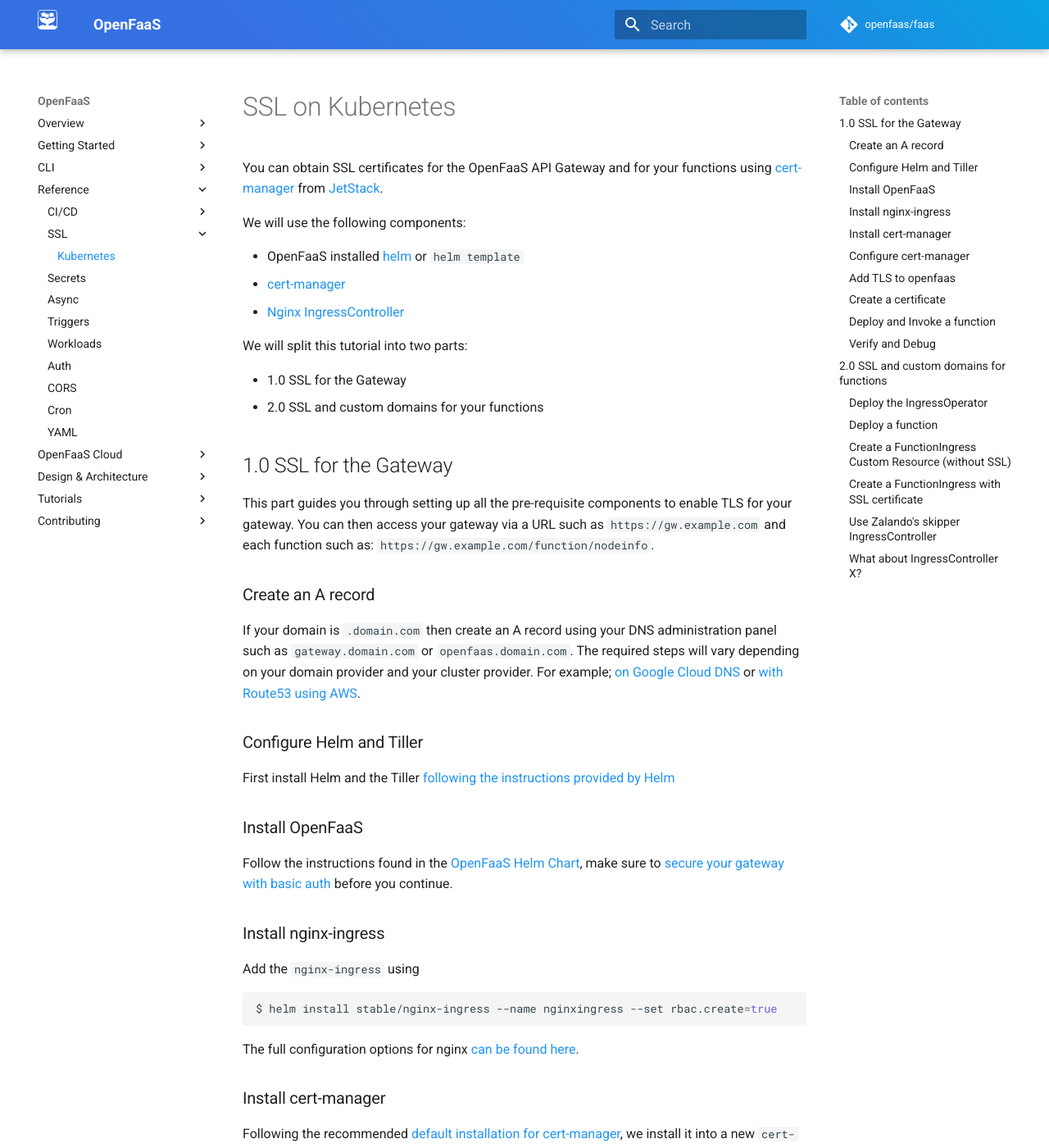
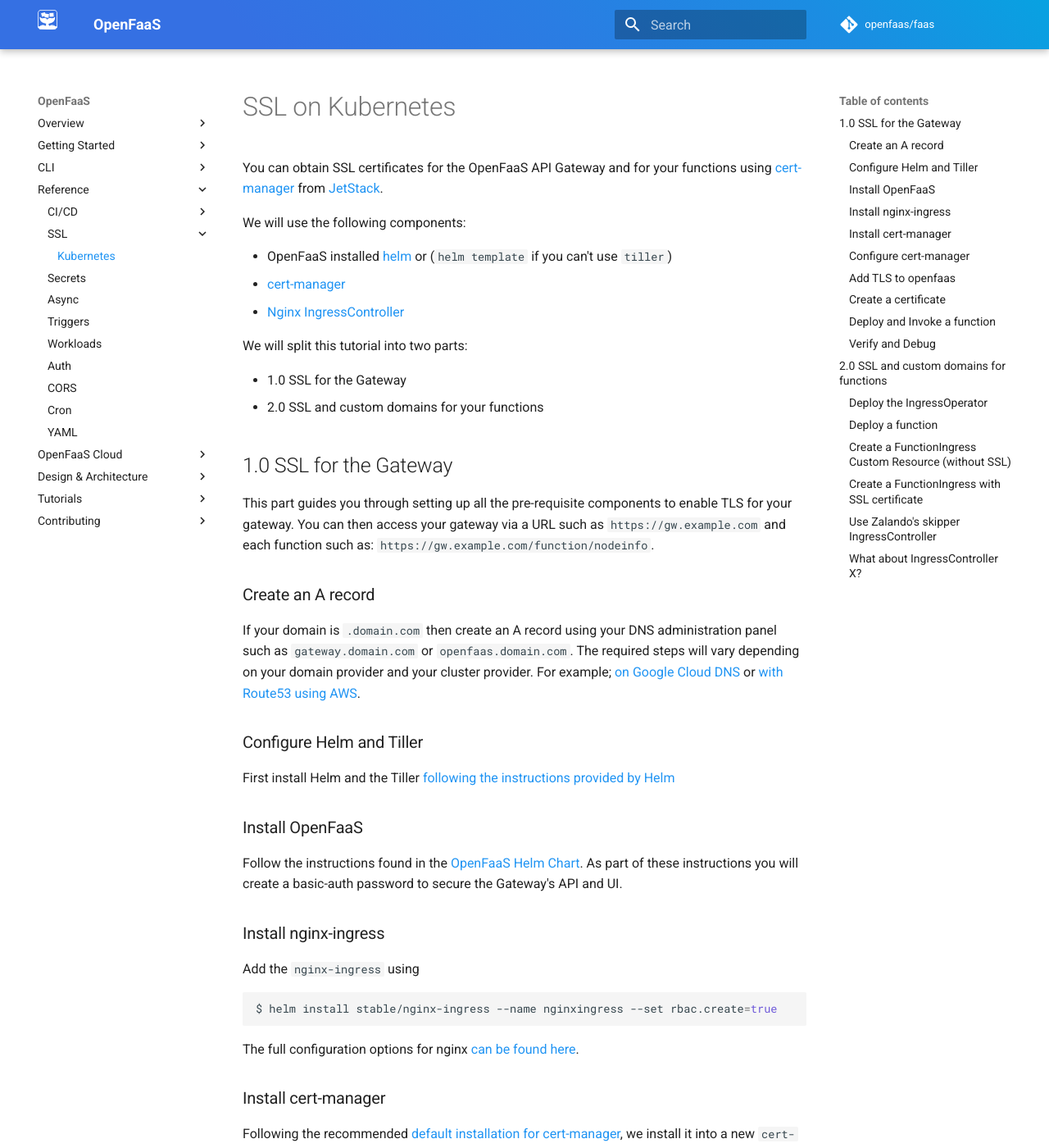
Before and after one commit to openfaas/docs, an MkDocs documentation site: the page built from docs/reference/ssl/kubernetes-with-cert-manager.md, in a window 1280 px wide and 1400 px high. Shown: the whole window at 82% size. Built offline with MkDocs 1.6.1 and Material for MkDocs 9.7.7, drawn with Linux system fonts in a browser that asks for light colours; comment, search, counter and statistics services are not loaded.

Commit message:
Remove "secure your gateway" instruction
This is no-longer required and could be confusing.

Signed-off-by: Alex Ellis <alexellis2@gmail.com>

```diff
--- a/docs/reference/ssl/kubernetes-with-cert-manager.md
+++ b/docs/reference/ssl/kubernetes-with-cert-manager.md
@@ -4,7 +4,7 @@ You can obtain SSL certificates for the OpenFaaS API Gateway and for your functi
 
 We will use the following components:
 
- - OpenFaaS installed [helm][openfaas-helm] or `helm template`
+ - OpenFaaS installed [helm][openfaas-helm] or (`helm template` if you can't use `tiller`)
  - [cert-manager][cert-manager]
  - [Nginx IngressController][nginx-ingress]
 
@@ -27,7 +27,7 @@ First install Helm and the Tiller [following the instructions provided by Helm][
 
 ### Install OpenFaaS
 
-Follow the instructions found in the [OpenFaaS Helm Chart](https://github.com/openfaas/faas-netes/tree/master/chart/openfaas#deploy-openfaas), make sure to [secure your gateway with basic auth](https://github.com/openfaas/faas-netes/tree/master/chart/openfaas#secure-the-gateway-administrative-api-and-ui-with-basic-auth) before you continue.
+Follow the instructions found in the [OpenFaaS Helm Chart](https://github.com/openfaas/faas-netes/tree/master/chart/openfaas#deploy-openfaas). As part of these instructions you will create a basic-auth password to secure the Gateway's API and UI.
 
 ### Install nginx-ingress
 
```
